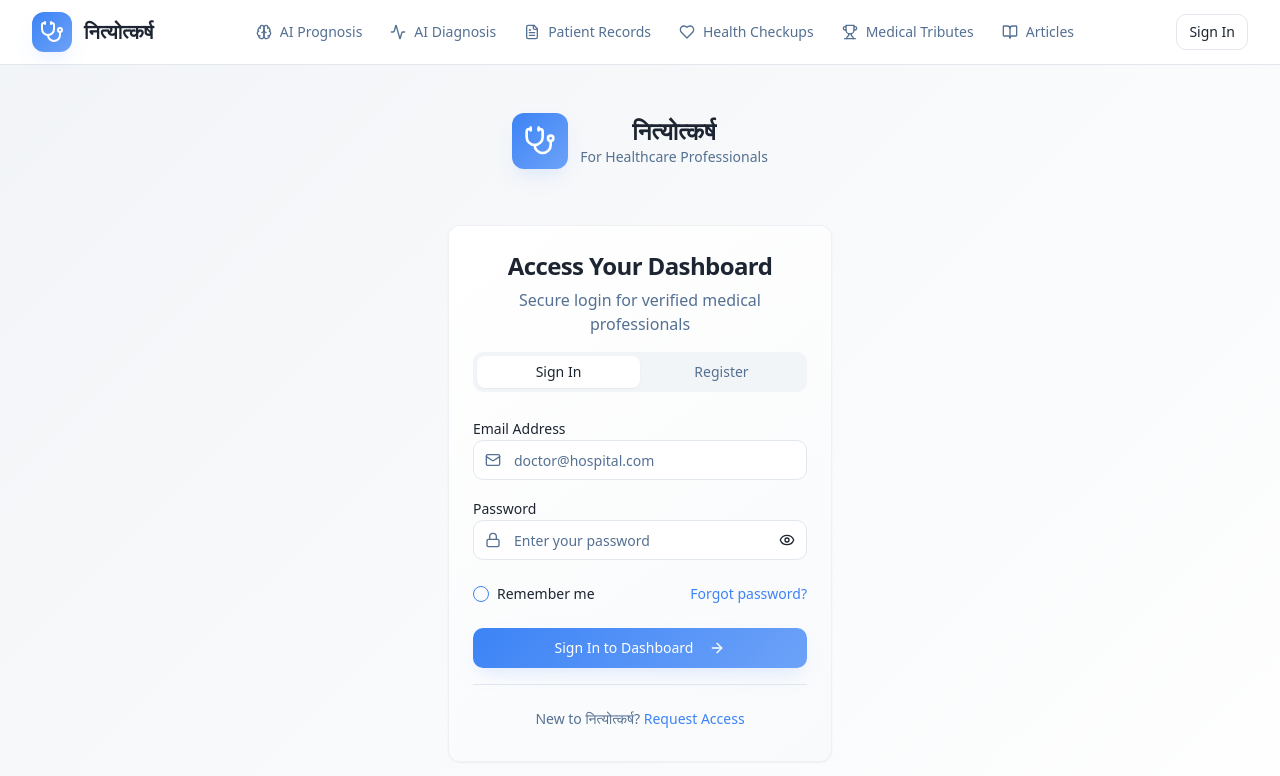
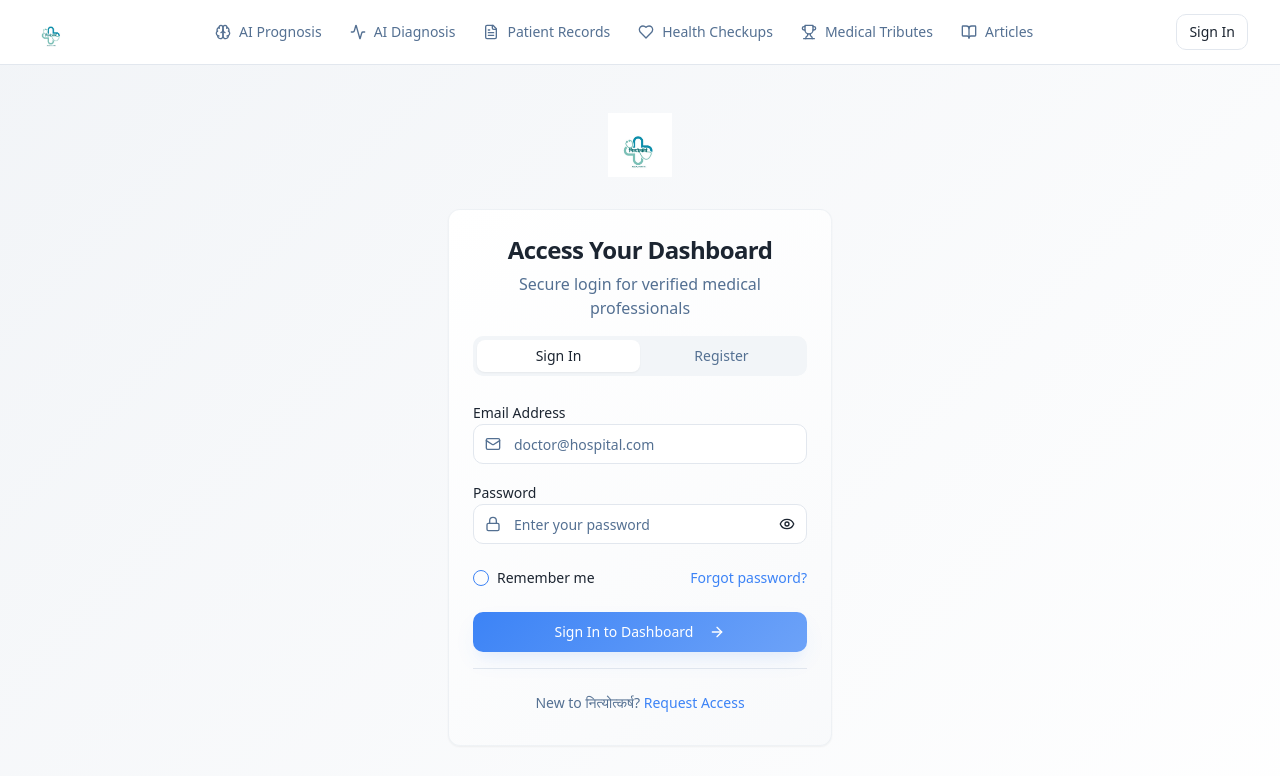
Before and after one commit to sumit-069/empty-scroll-ready, a React (Vite) app: page /login in a window 1280 px wide. Shown: the top 776 px of the page. Built offline with nearby package versions, Linux system fonts and the light colour scheme; the HTML template or start-up script is replaced by a standard one.

Commit message:
Update logo and website name

```diff
--- a/index.html
+++ b/index.html
@@ -3,7 +3,8 @@
   <head>
     <meta charset="UTF-8" />
     <meta name="viewport" content="width=device-width, initial-scale=1.0" />
-    <title>MediAssist AI - AI-Powered Medical Assistant for Healthcare Professionals</title>
+    <link rel="icon" href="/lovable-uploads/f45589f9-0bc5-486a-872d-c401e52cd58b.png" type="image/png">
+    <title>नित्योत्कर्ष - AI-Powered Medical Assistant for Healthcare Professionals</title>
     <meta name="description" content="AI-powered medical assistant platform for doctors. Get AI-driven prognosis, diagnosis assistance, secure patient records management, and comprehensive healthcare tools." />
     <meta name="author" content="MediAssist AI" />
     <meta name="keywords" content="medical AI, healthcare assistant, AI diagnosis, medical prognosis, patient records, healthcare technology" />
--- a/src/components/Navigation.tsx
+++ b/src/components/Navigation.tsx
@@ -56,12 +56,11 @@ export const Navigation = () => {
         <div className="flex justify-between items-center h-16">
           {/* Logo */}
           <Link to="/" className="flex items-center space-x-3 group">
-            <div className="p-2 bg-gradient-hero rounded-xl shadow-feature group-hover:shadow-hero transition-all duration-300">
-              <Stethoscope className="h-6 w-6 text-white" />
-            </div>
-            <div className="font-bold text-xl text-foreground">
-              नित्योत्कर्ष
-            </div>
+            <img
+              src="/lovable-uploads/f45589f9-0bc5-486a-872d-c401e52cd58b.png"
+              alt="नित्योत्कर्ष Logo"
+              className="h-10 w-auto group-hover:scale-105 transition-all duration-300"
+            />
           </Link>
 
           {/* Desktop Navigation */}
--- a/src/pages/Login.tsx
+++ b/src/pages/Login.tsx
@@ -136,14 +136,12 @@ export default function Login() {
       <div className="max-w-md mx-auto px-4 sm:px-6 lg:px-8">
         {/* Header */}
         <div className="text-center mb-8">
-          <div className="inline-flex items-center space-x-3 mb-6">
-            <div className="p-3 bg-gradient-hero rounded-xl shadow-feature">
-              <Stethoscope className="h-8 w-8 text-white" />
-            </div>
-            <div>
-              <h1 className="text-2xl font-bold text-foreground">नित्योत्कर्ष</h1>
-              <p className="text-sm text-muted-foreground">For Healthcare Professionals</p>
-            </div>
+          <div className="flex justify-center mb-6">
+            <img
+              src="/lovable-uploads/f45589f9-0bc5-486a-872d-c401e52cd58b.png"
+              alt="नित्योत्कर्ष Logo"
+              className="h-16 w-auto"
+            />
           </div>
         </div>
 
```
Also changed, not shown: public/lovable-uploads/f45589f9-0bc5-486a-872d-c401e52cd58b.png (added).
